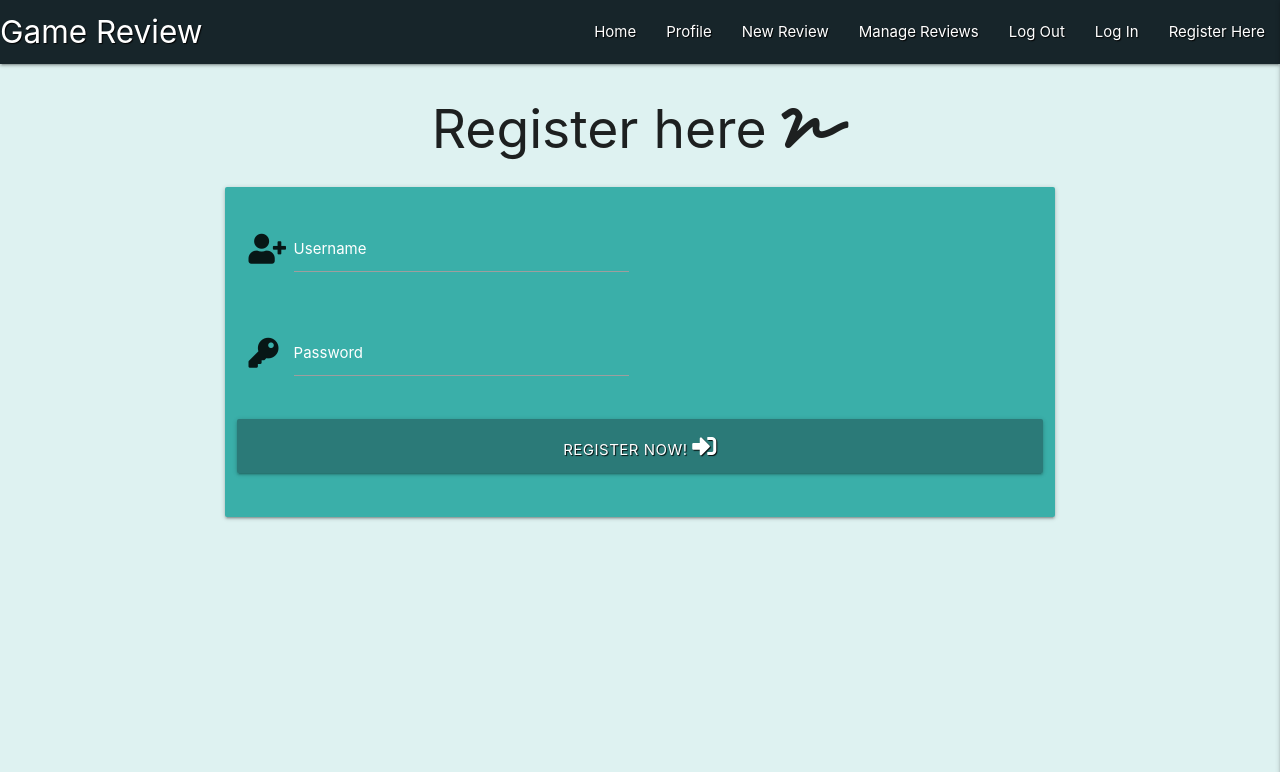
After one commit to Code-Institute-Submissions/milestone-97, a Flask app: page /register in a window 1280 px wide. The commit adds this page. Shown: the top 772 px of the page. Run offline with Flask 2, Linux system fonts and the light colour scheme; some libraries are stand-ins or nearby versions.

Commit message:
added register.html, also added some css to give the site a better color scheme and more welcoming look

```diff
--- a/app.py
+++ b/app.py
@@ -4,6 +4,7 @@ from flask import (
     redirect, request, session, url_for)
 from flask_pymongo import PyMongo
 from bson.objectid import ObjectId
+from werkzeug.security import generate_password_hash, check_password_hash
 if os.path.exists("env.py"):
     import env
 
@@ -24,6 +25,11 @@ def get_reviews():
     return render_template("reviews.html", reviews=reviews)
 
 
+@app.route("/register", methods=["GET", "POST"])
+def register():
+    return render_template("register.html")
+
+
 if __name__ == "__main__":
     app.run(host=os.environ.get("IP"),
             port=int(os.environ.get("PORT")),
--- a/static/css/style.css
+++ b/static/css/style.css
@@ -1,3 +1,19 @@
 .text-shadow {
     text-shadow: 1px 1px 1px rgba(0, 0, 0, 0.9);
 }
+
+body {
+    background-color: #def2f1;
+}
+
+.register-panel {
+    background-color: #3aafa9;
+}
+
+.register-button {
+    background-color: #2b7a78;
+}
+
+.nav {
+    background-color: #17252A;
+}
--- a/templates/base.html
+++ b/templates/base.html
@@ -16,7 +16,7 @@
 
     <header>
         <!-- mair navbar -->
-        <nav class="nav-extended text-shadow purple accent-4">
+        <nav class="nav-extended text-shadow nav">
             <div class="nav-wrapper">
               <a href="#!" class="brand-logo">Game Review</a>
               <a href="#" data-target="mobile-demo" class="sidenav-trigger right"><i class="fas fa-bars"></i></a>
@@ -27,7 +27,7 @@
                 <li><a href="#">Manage Reviews</a></li>
                 <li><a href="#">Log Out</a></li>
                 <li><a href="#">Log In</a></li>
-                <li><a href="#">Register Here</a></li>
+                <li><a href="{{ url_for('register') }}">Register Here</a></li>
               </ul>
             </div>
         </nav>
@@ -40,7 +40,7 @@
             <li><a href="#">Manage Reviews</a></li>
             <li><a href="#">Log Out</a></li>
             <li><a href="#">Log In</a></li>
-            <li><a href="#">Register Here</a></li>
+            <li><a href="{{ url_for('register') }}">Register Here</a></li>
         </ul>
     </header>
 
--- /dev/null
+++ b/templates/register.html
@@ -0,0 +1,34 @@
+{% extends "base.html" %}
+{% block content %}
+
+    <h2 class="center-align">Register here  <i class="fas fa-signature"></i></h2>
+
+    <div class="row">
+        <form class="col s12 m8 offset-m2" method="POST" action="{{ url_for('register') }}">
+            <div class="card-panel register-panel">
+                <div class="row">
+                    <div class="input-field col s6">
+                      <i class="fas fa-user-plus prefix "></i>
+                      <input id="username" name="username"type="text" class="validate">
+                      <label for="username" class="white-text">Username</label>
+                    </div>
+                </div>
+
+                <div class="row">
+                    <div class="input-field col s6">
+                      <i class="fas fa-key prefix "></i>
+                      <input id="password" name="password" type="password" class="validate">
+                      <label for="password" class="white-text">Password</label>
+                    </div>
+                  </div>
+                  <div class="row">
+                        <button type="submit" class="col s12 btn-large text-shadow register-button">
+                          Register Now!
+                          <i class="fas fa-sign-in-alt"></i>
+                        </button>
+                  </div>
+            </div>
+        </form>
+    </div>
+
+{% endblock %}
```
